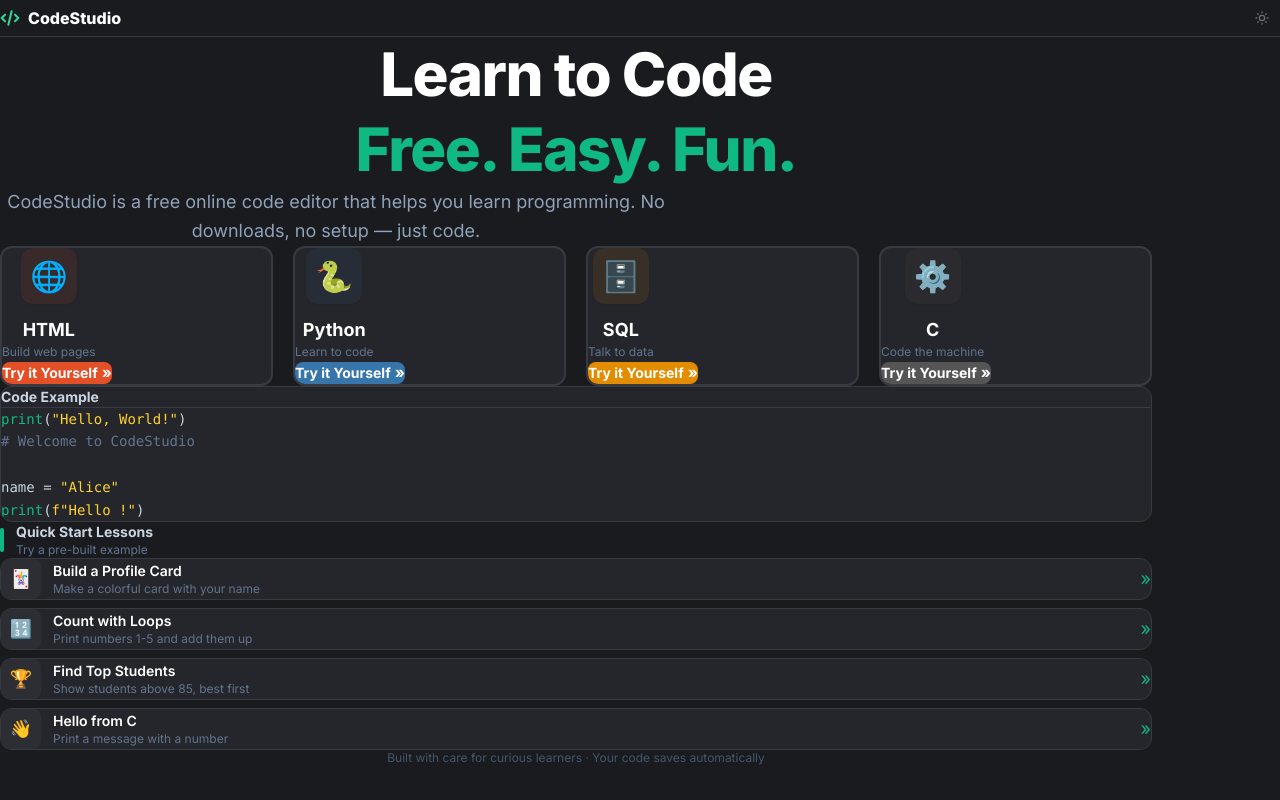
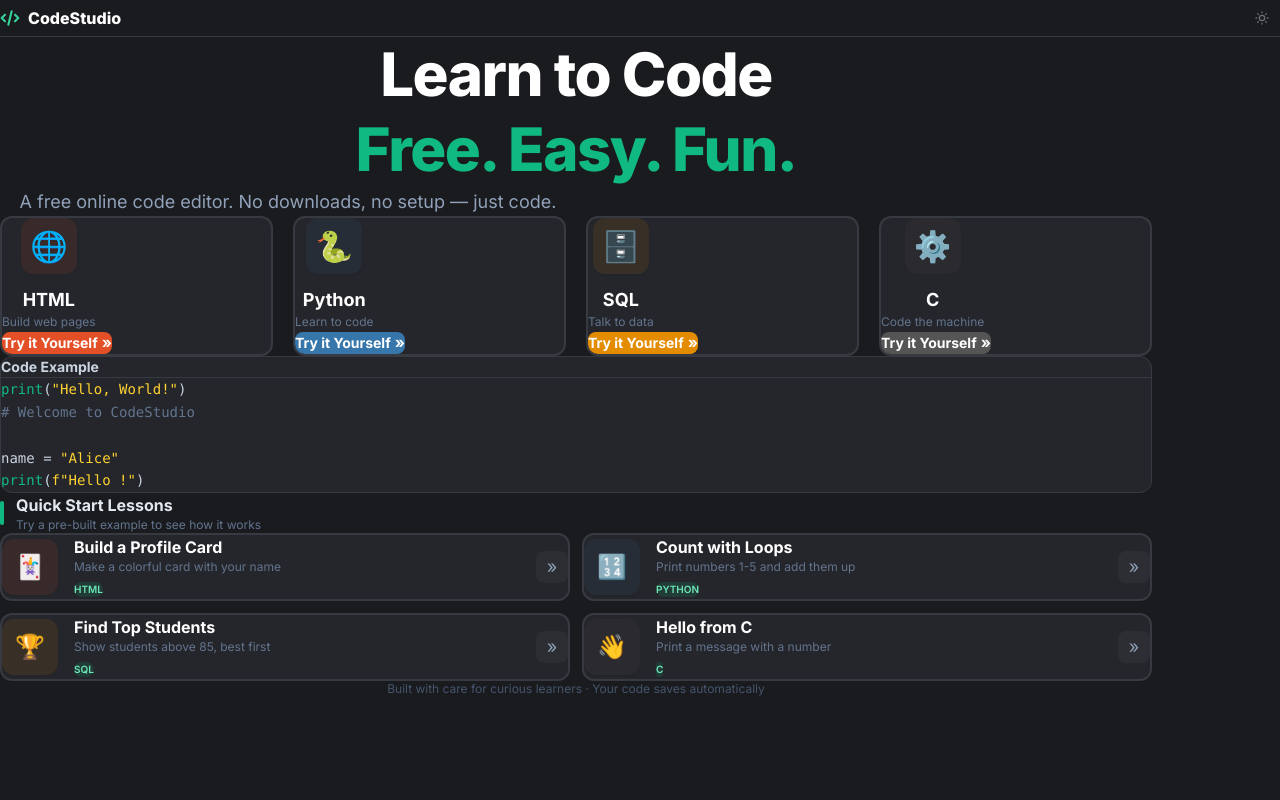
Before and after one commit to siumahameed/code_studio, a React (Vite) app: page / in a window 1280 px wide. Built offline with nearby package versions, Linux system fonts and the light colour scheme.

Commit message:
Redesign Quick Start Lessons as grid cards with language badges

```diff
--- a/src/components/panels/WelcomePanel.tsx
+++ b/src/components/panels/WelcomePanel.tsx
@@ -19,8 +19,8 @@ export default function WelcomePanel() {
             <br />
             <span className="text-brand-500">Free. Easy. Fun.</span>
           </h1>
-          <p className={`text-base sm:text-lg max-w-2xl mx-auto mt-4 leading-relaxed ${isDark ? 'text-slate-400' : 'text-slate-500'}`}>
-            CodeStudio is a free online code editor that helps you learn programming. No downloads, no setup &mdash; just code.
+          <p className={`text-sm sm:text-base md:text-lg max-w-xl mx-auto mt-4 leading-relaxed px-2 ${isDark ? 'text-slate-400' : 'text-slate-500'}`}>
+            A free online code editor. No downloads, no setup &mdash; just code.
           </p>
         </div>
 
@@ -73,28 +73,35 @@ export default function WelcomePanel() {
         </div>
 
         <div className="mt-12 md:mt-16">
-          <div className="flex items-center gap-3 mb-5">
+          <div className="flex items-center gap-3 mb-6">
             <div className="w-1 h-6 rounded-full bg-brand-500" />
             <div>
-              <h2 className={`font-bold text-sm ${isDark ? 'text-slate-300' : 'text-slate-700'}`}>Quick Start Lessons</h2>
-              <p className={`text-xs mt-0.5 ${isDark ? 'text-slate-500' : 'text-slate-400'}`}>Try a pre-built example</p>
+              <h2 className={`font-bold text-base ${isDark ? 'text-slate-200' : 'text-slate-800'}`}>Quick Start Lessons</h2>
+              <p className={`text-xs mt-0.5 ${isDark ? 'text-slate-500' : 'text-slate-400'}`}>Try a pre-built example to see how it works</p>
             </div>
           </div>
-          <div className="flex flex-col gap-2">
-            {LESSONS.map((lesson, i) => (
+          <div className="grid sm:grid-cols-2 gap-3">
+            {LESSONS.map((lesson, i) => {
+              const accent = langAccents[lesson.language]
+              return (
                 <button key={lesson.id} onClick={() => loadLesson(lesson.language, lesson.code)}
-                className={`animate-pop group flex items-center gap-3 p-3 md:p-4 rounded-xl border text-left transition-all duration-200 active:scale-[0.98] ${isDark ? 'bg-[#25262b] border-[#373a40] hover:bg-[#2c2e33] hover:border-brand-500/40' : 'bg-white border-slate-200 hover:border-brand-500/40 hover:shadow-sm'}`}
+                  className={`animate-pop group flex items-center gap-4 p-4 md:p-5 rounded-xl border-2 text-left transition-all duration-200 active:scale-[0.98] ${isDark ? 'bg-[#25262b] border-[#373a40] hover:border-brand-500/50' : 'bg-white border-slate-200 hover:border-brand-500/50 hover:shadow-md'}`}
                   style={{ animationDelay: `${i * 0.06}s` }}>
-                <div className={`w-10 h-10 rounded-lg flex items-center justify-center text-lg flex-shrink-0 ${isDark ? 'bg-[#2c2e33]' : 'bg-slate-100'}`}>
+                  <div className="w-12 h-12 md:w-14 md:h-14 rounded-xl flex items-center justify-center text-xl md:text-2xl flex-shrink-0 shadow-sm group-hover:scale-110 transition-transform duration-200"
+                    style={{ background: `${accent}18` }}>
                     {lesson.icon}
                   </div>
                   <div className="flex-1 min-w-0">
-                  <div className={`font-semibold text-sm ${isDark ? 'text-white' : 'text-slate-900'}`}>{lesson.title}</div>
+                    <div className={`font-bold text-sm md:text-base ${isDark ? 'text-white' : 'text-slate-900'}`}>{lesson.title}</div>
                     <div className={`text-xs mt-0.5 ${isDark ? 'text-slate-500' : 'text-slate-400'}`}>{lesson.description}</div>
+                    <span className={`inline-block mt-2 px-2 py-0.5 text-[10px] font-semibold rounded-full ${isDark ? 'bg-brand-500/15 text-brand-300' : 'bg-brand-50 text-brand-700'}`}>
+                      {lesson.language.toUpperCase()}
+                    </span>
                   </div>
-                <span className="text-brand-500 text-lg group-hover:translate-x-0.5 transition-transform">»</span>
+                  <span className={`w-8 h-8 rounded-lg flex items-center justify-center text-lg transition-all duration-200 group-hover:translate-x-0.5 ${isDark ? 'bg-[#2c2e33] text-slate-400 group-hover:bg-brand-500/20 group-hover:text-brand-400' : 'bg-slate-100 text-slate-400 group-hover:bg-brand-100 group-hover:text-brand-600'}`}>»</span>
                 </button>
-            ))}
+              )
+            })}
           </div>
         </div>
 
```
Lines whose indentation alone changed are shown as unchanged.
